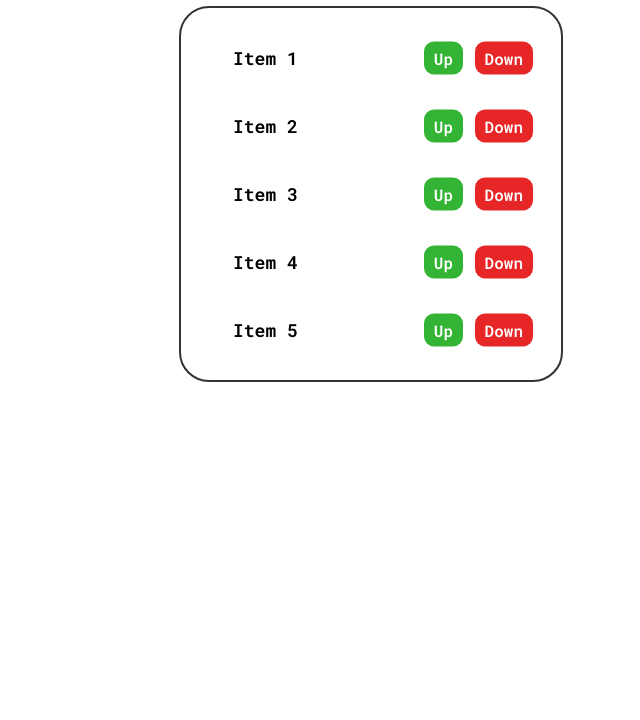
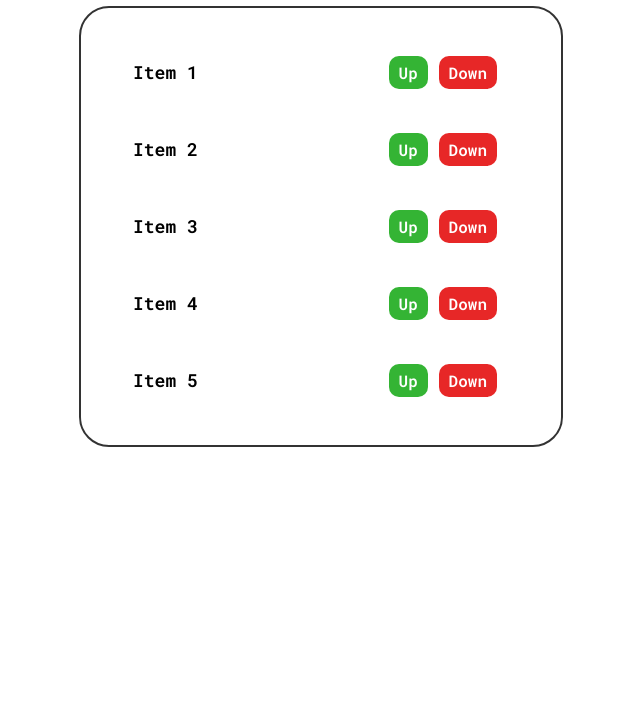
Before and after one commit to paneh-jpg/BTVN-day-26, a plain HTML site: page index.html in a window 1280 px wide. Shown: the part 80-800 px from the top of the page, without its empty margins (21-661 px from the left). Drawn offline with Linux system fonts and the light colour scheme.

Commit message:
add escapeHtml func & fix UI

```diff
--- a/assets/css/style.css
+++ b/assets/css/style.css
@@ -1,6 +1,6 @@
 body {
   font-family: "Roboto Mono", monospace;
-  width: calc(100% - 400px);
+  width: calc(100% - 200px);
   margin-left: auto;
   margin-right: auto;
 }
@@ -20,11 +20,12 @@ a {
   background-color: rgb(52, 180, 52);
   padding: 6px 10px;
   border-radius: 10px;
+}
 
-  position: absolute;
-  right: 10px;
-  top: 50%;
-  transform: translateY(-50%);
+.item-action {
+  padding-left: 10px;
+  margin-right: 20px;
+  flex-shrink: 0;
 }
 
 .up {
@@ -36,8 +37,10 @@ a {
 }
 
 .content {
+  padding: 10px 0;
   background-color: #fff;
-  width: 380px;
+  width: 480px;
+  min-width: 480px;
   border: 2px solid #333;
   border-radius: 30px;
   margin-right: -30px;
@@ -45,7 +48,7 @@ a {
 
 ul {
   list-style: none;
-  width: inherit;
+  width: 100%;
 }
 
 li {
@@ -54,14 +57,11 @@ li {
   font-weight: 600;
   display: flex;
   align-items: center;
-  /* justify-content: space-between; */
+  justify-content: space-between;
   border: 2px solid #fff;
   padding: 20px 10px;
 
-  width: 300px;
-  white-space: nowrap;
-  overflow: hidden;
-  text-overflow: ellipsis;
+  width: 80%;
 }
 
 li.active {
--- a/assets/js/script.js
+++ b/assets/js/script.js
@@ -1,7 +1,7 @@
 const ul = document.querySelector("ul");
 
 ul.addEventListener("click", (e) => {
-  const li = e.target.parentElement;
+  const li = e.target.closest("li.item");
   if (e.target.classList.contains("down")) {
     if (!li || !li.classList.contains("active")) return;
     const nextLi = li.nextElementSibling;
@@ -124,6 +124,13 @@ deleteBtn.addEventListener("click", (e) => {
   };
 });
 
+function escapeHTML(html) {
+  return html
+    .replace(/&/g, "&amp;")
+    .replace(/</g, "&lt;")
+    .replace(/>/g, "&gt;");
+}
+
 renameBtn.addEventListener("click", (e) => {
   if (!currentItem) return;
 
@@ -138,16 +145,22 @@ renameBtn.addEventListener("click", (e) => {
   input.value = currentItem.childNodes[0].textContent.trim();
   modalBody.appendChild(input);
   input.focus();
-  confirmBtn.onclick = () => {
-    const newValue = input.value.trim();
-    console.log(newValue);
+
+  function applyRename() {
+    const newValue = escapeHTML(input.value.trim());
 
     if (newValue !== "") {
       currentItem.childNodes[0].textContent = newValue + " ";
     }
+    modal.classList.add("hide");
+  }
+  confirmBtn.onclick = applyRename;
 
-    modal.classList.add("hide");
-  };
+  input.addEventListener("keydown", (e) => {
+    if (e.key === "Enter") {
+      applyRename();
+    }
+  });
 });
 
 function closeModal() {
--- a/index.html
+++ b/index.html
@@ -23,28 +23,38 @@
       <ul>
         <li class="item">
           Item 1
+          <div class="item-action">
             <span class="up">Up</span>
             <span class="down">Down</span>
+          </div>
         </li>
         <li class="item">
           Item 2
+          <div class="item-action">
             <span class="up">Up</span>
             <span class="down">Down</span>
+          </div>
         </li>
         <li class="item">
           Item 3
+          <div class="item-action">
             <span class="up">Up</span>
             <span class="down">Down</span>
+          </div>
         </li>
         <li class="item">
           Item 4
+          <div class="item-action">
             <span class="up">Up</span>
             <span class="down">Down</span>
+          </div>
         </li>
         <li class="item">
           Item 5
+          <div class="item-action">
             <span class="up">Up</span>
             <span class="down">Down</span>
+          </div>
         </li>
       </ul>
     </div>
```
Lines whose indentation alone changed are shown as unchanged.
